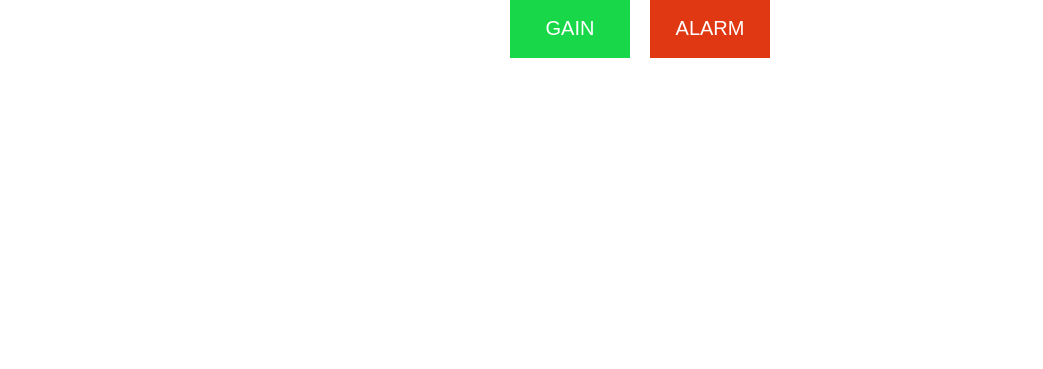
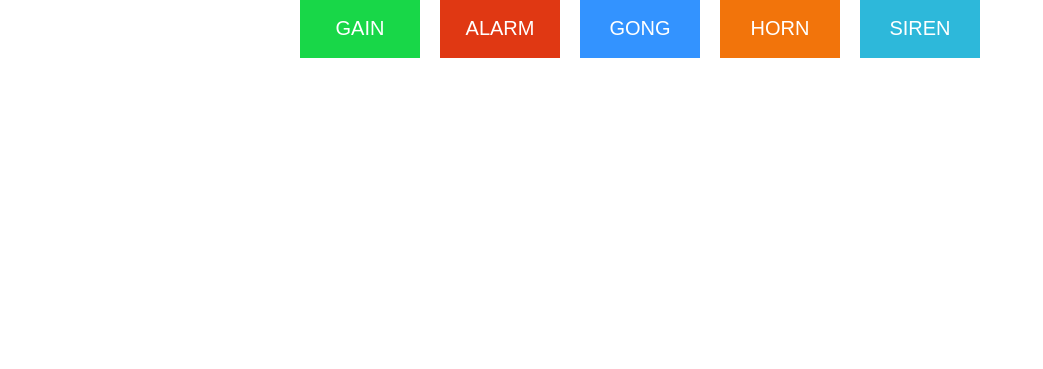
Before and after one commit to ErikBoesen/cpsoundboard, a plain HTML site: page index.html in a window 1280 px wide. Shown: the part 431-800 px from the top of the page, without its empty margins (0-1043 px from the left). Drawn offline with Linux system fonts and the light colour scheme.

Commit message:
Add buttons for new sounds

```diff
--- a/index.html
+++ b/index.html
@@ -31,6 +31,9 @@ button {
 }
 button:nth-child(1) { background-color: #18d748; }
 button:nth-child(2) { background-color: #e03813; }
+button:nth-child(3) { background-color: #3393FF; }
+button:nth-child(4) { background-color: #F2740B; }
+button:nth-child(5) { background-color: #2DB8DA; }
 
 .banner {
     position: absolute;
@@ -58,7 +61,7 @@ button:nth-child(2) { background-color: #e03813; }
 
     <a href="https://github.com/ErikBoesen/cpsoundboard" class="banner" target="_blank">Fork on GitHub</a>
     <script>
-var sounds = ['gain', 'alarm'];
+var sounds = ['gain', 'alarm', 'gong', 'horn', 'siren'];
 var main = document.getElementsByTagName('main')[0];
 for (i in sounds) {
     var btn = document.createElement('button');
```
